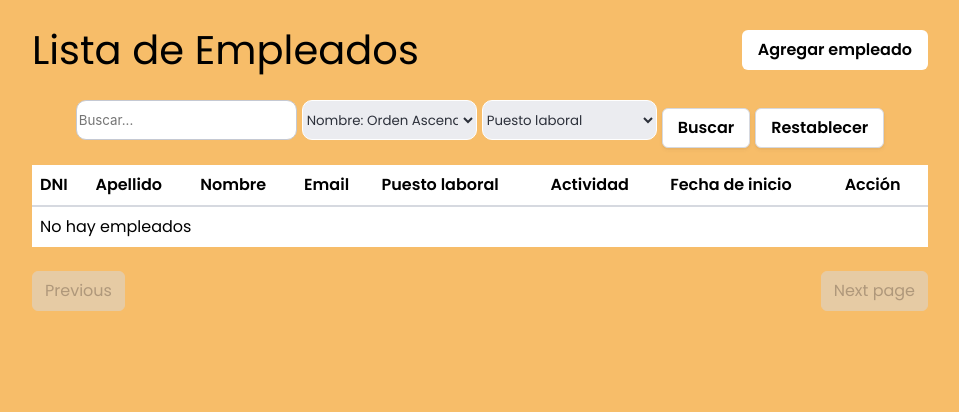
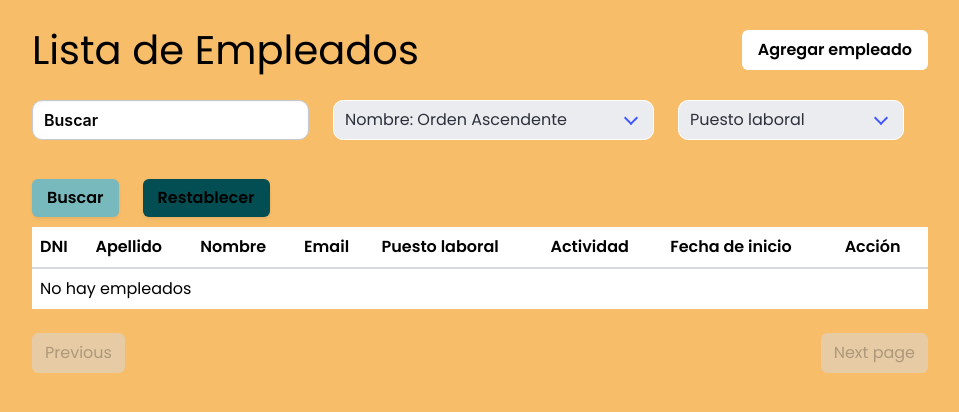
Before and after one commit to agosrubbini/Proyecto-de-Software, a Flask app: template admin/src/web/templates/team/team_list.html in a window 1280 px wide. Shown: the part 52-464 px from the top of the page, without its empty margins (160-1119 px from the left). Run offline with Flask 3, Linux system fonts and the light colour scheme; the template is opened without the code that fills it, so the values that code supplies are empty.

Commit message:
Fixeo css

```diff
--- a/admin/src/web/templates/team/team_list.html
+++ b/admin/src/web/templates/team/team_list.html
@@ -10,8 +10,14 @@
 
     <div class="search-container">
         <form class="form-container" method="get" action="{{ url_for('team.list_team') }}">
-            <input type="text" name="q" placeholder="Buscar..." value="{{ request.args.get('q', '') }}">
 
+            <div class="columns is-multiline">
+                <div class="column is-narrow">
+                    <input class="input" type="text" name="q" placeholder="Buscar" value="{{ request.args.get('q', '') }}">
+                </div>
+
+                <div class="column is-narrow">
+                    <div class="select">
                         <select name="order" id="order" onchange="this.form.submit()">
                             <option value="name_asc" {% if order == 'name_asc' %}selected{% endif %}>Nombre: Orden Ascendente</option>
                             <option value="name_desc" {% if order == 'name_desc' %}selected{% endif %}>Nombre: Orden Descendente</option>
@@ -20,7 +26,11 @@
                             <option value="date_asc" {% if order == 'date_asc' %}selected{% endif %}>Fecha de ingreso: Orden Ascendente</option>
                             <option value="date_desc" {% if order == 'date_desc' %}selected{% endif %}>Fecha de ingreso: Orden Descendente</option>
                         </select>
+                    </div>
+                </div>
 
+                <div class="column is-narrow">
+                    <div class="select">
                         <select name="job_position" id="job_position" onchange="this.form.submit()">
                             <option value="">Puesto laboral</option>
                             <option value="administrativo" {% if job_position == 'administrativo' %}selected{% endif %}>Administrativo/a</option>
@@ -36,14 +46,17 @@
                             <option value="auxiliar_de_mantenimiento" {% if job_position == 'auxiliar_de_mantenimiento' %}selected{% endif %}>Auxiliar de mantenimiento</option>
                             <option value="otro" {% if job_position == 'otro' %}selected{% endif %}>Otro</option>
                         </select>
-            <button type="submit" class="button">Buscar</button>
-        </form>
+                    </div>
+                </div>
 
-        <form class="search-form" method="get" action="{{ url_for('team.list_team') }}">
-            <input hidden name="q" id="q" value="">
-            <input hidden name="order" id="order" value="name_asc">
-            <input hidden name="job_position" id="job_position" value="">
-            <button type="submit" style="margin-left: 5px;" class="button">Restablecer</button>
+                <div class="column is-narrow">
+                    <button type="submit" class="button search-button">Buscar</button>
+                </div>
+
+                <div class="column is-narrow">
+                    <a class="button restore-button" href="{{ url_for('team.list_team', page=page)}}">Restablecer</a>
+                </div>
+            </div>
         </form>
     </div>
 
@@ -109,6 +122,10 @@
 </div>
 
 <style>
+    select {
+        width: auto !important;
+    }
+
     .container {
         width: 70%;
     }
```
Lines whose indentation alone changed are shown as unchanged.
